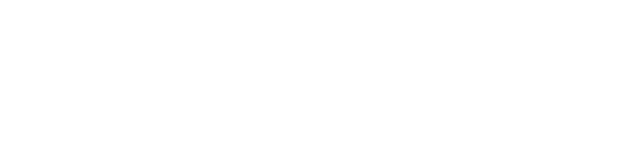
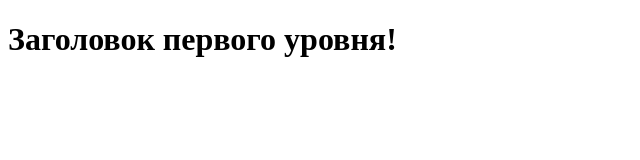
Before and after one commit to vavas-terran/github-for-beginners, a plain HTML site: page index.html in a window 1280 px wide. Shown: the whole page, without its empty margins (0-640 px from the left). Drawn offline with Linux system fonts and the light colour scheme.

Commit message:
добавил заголовок
заголовок h1

```diff
--- a/index.html
+++ b/index.html
@@ -8,5 +8,9 @@
 </head>
 <body>
 
+	<h1>
+		Заголовок первого уровня!
+	</h1>
+
 </body>
 </html>
```
